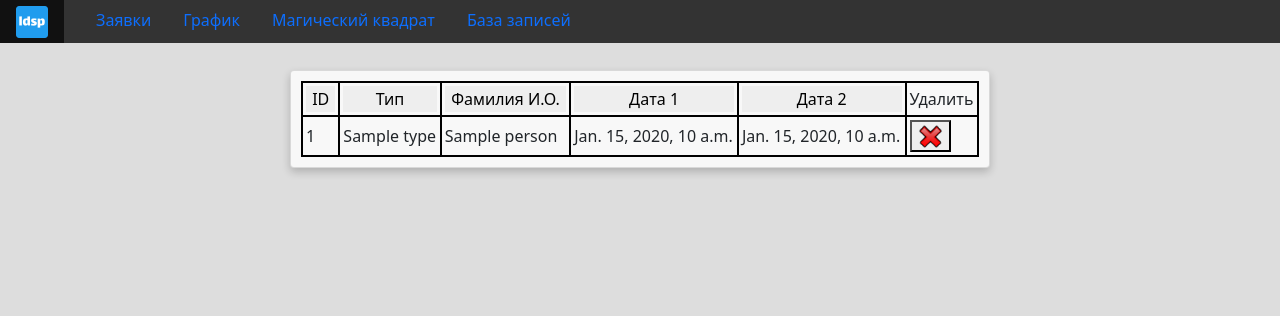
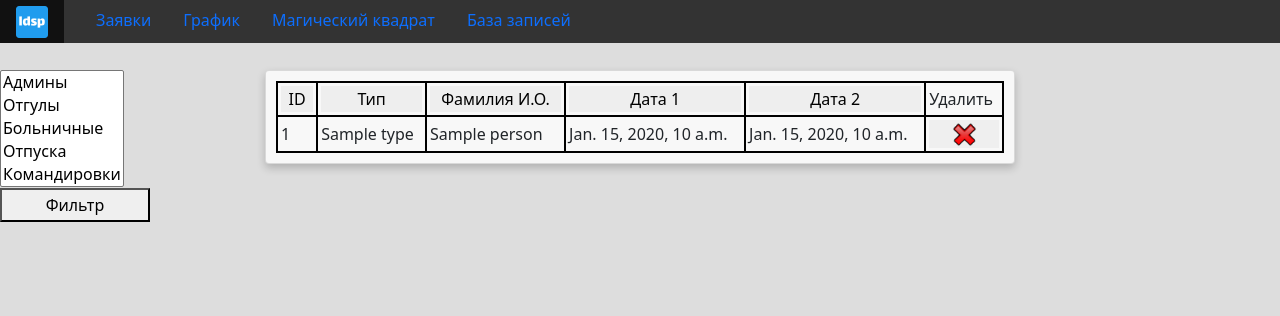
Before and after one commit to AEpolyakov/ldsp_src, a Django app: template manager/templates/manager/record_base.html in a window 1280 px wide. Shown: the top 316 px of the page. Run offline with Django 3.2, Linux system fonts and the light colour scheme; the template is opened without the code that fills it: most values are stand-ins (such as "Sample title", 1, 10 or a date in 2020); some libraries are stand-ins or nearby versions.

Commit message:
fliter buttons added

```diff
--- a/manager/static/manager/record_base.js
+++ b/manager/static/manager/record_base.js
@@ -1,4 +1,11 @@
 window.onload = function() {
     const table = document.getElementById('records-table')
-    console.log(table)
+
+    const killers = document.querySelectorAll(".killer")
+    console.log(killers)
+
+    killers.forEach(killer => killer.addEventListener('click', (event) => {
+        return confirm(`Удалить запись?`);
+    }))
+
 }
--- a/manager/templates/manager/record.html
+++ b/manager/templates/manager/record.html
@@ -14,12 +14,12 @@
     <div class="record-content card">
         <form action="" class="form-record" method="post">
             {% csrf_token %}
-            <select name="department_selected">
+            <select name="department_selected" id="id_dep_sel">
             {% for dep in departments %}
                 <option>{{dep.name}}</option>
             {% endfor %}
             </select>
-            <a id="id_cur_dep" style="display: none;">{{ department }}</a>
+            <button id="id_cur_dep" style="display: none;" value="{{ department }}"></button>
             <hr>
             <div>
                 <select name="person">
--- a/manager/templates/manager/record_base.html
+++ b/manager/templates/manager/record_base.html
@@ -11,8 +11,27 @@
 {% endblock scripts %}
 
 {% block content %}
-    <form method="post">
+    <form method="post" name="main-form">
         {% csrf_token %}
+        <div class="btn-group">
+
+            <select size="5">
+                <option name="select-type" value="0">Админы</option>
+                <option name="select-type" value="1">Отгулы</option>
+                <option name="select-type" value="2">Больничные</option>
+                <option name="select-type" value="3">Отпуска</option>
+                <option name="select-type" value="4">Командировки</option>
+            </select>
+
+            <button type="submit" name="filter">Фильтр</button>
+
+<!--            <button type="submit" name="select-type" value="admin">Админы</button>-->
+<!--            <button type="submit" name="select-type" value="otgul">Отгулы</button>-->
+<!--            <button type="submit" name="select-type" value="hosp">Больничные</button>-->
+<!--            <button type="submit" name="select-type" value="otpusk">Отпуска</button>-->
+<!--            <button type="submit" name="select-type" value="komand">Командировки</button>-->
+        </div>
+
         <div class="base-content card">
             <table id="records-table">
                 <tr class="table-header">
@@ -31,13 +50,27 @@
                         <td>{{record.date_from}}</td>
                         <td>{{record.date_to}}</td>
 <!--                        <td class="td-killer"><button class="killer" type="submit" name="kill" value="{{record.id}}">X</button></td>-->
-                        <td class="td-killer"><button name="kill" value="{{record.id}}"><img class="image-close" src="{% static 'close.png' %}"></button></td>
+                        <td class="td-killer"><button class="killer" name="kill" value="{{record.id}}"><img class="image-close" src="{% static 'close.png' %}"></button></td>
                     </tr>
                 {% endfor %}
             </table>
         </div>
     </form>
     <style>
+        .btn-group{
+            display: inline;
+            width: 200px;
+            position: fixed;
+        }
+        .btn-group button{
+            padding: 3px;
+            width: 150px;
+            float: bottom;
+        }
+
+
+
+
         .image-close{
             height: 25px;
             width: 25px;
@@ -69,7 +102,7 @@
         .base-content{
             margin-left: auto;
             margin-right: auto;
-            width: 700px;
+            width: 750px;
         }
         .disabled{
             color: #999;
--- a/manager/views.py
+++ b/manager/views.py
@@ -51,7 +51,6 @@ def record_view(request):
                            'department': current_department,
                            'departments': Department.objects.all(),
                            'persons': Person.objects.filter(department=current_department),
-
                            }
                 return render(request, 'manager/record.html', context=context)
     else:
@@ -129,7 +128,7 @@ def record_base_view(request):
         print(f'GET{request.GET}')
 
     context = {
-        'records': Record.objects.all()
+        'records': Record.objects.all().order_by('id').reverse()
     }
     return render(request, 'manager/record_base.html', context)
 
--- a/templates/navbar.html
+++ b/templates/navbar.html
@@ -19,6 +19,7 @@
     {% if request.user.is_authenticated %}
       <li style="float:right"><a class="nav-link" href="{{path_logout}}">Logout</a></li>
       <li style="float:right"><a class="nav-link" href="{{path_profile}}">{{request.user}}</a></li>
+      <li style="float:right"><img src="{{request.user.profile.logo.url}}" style="max-width: 35px; margin-top: 3px;"></li>
     {% endif %}
   </ul>
 </div>
```
Also changed, not shown: manager/static/manager/record.js (+11 -4 lines), media/avatars/hello_1pVCP5K.jpeg (added).
